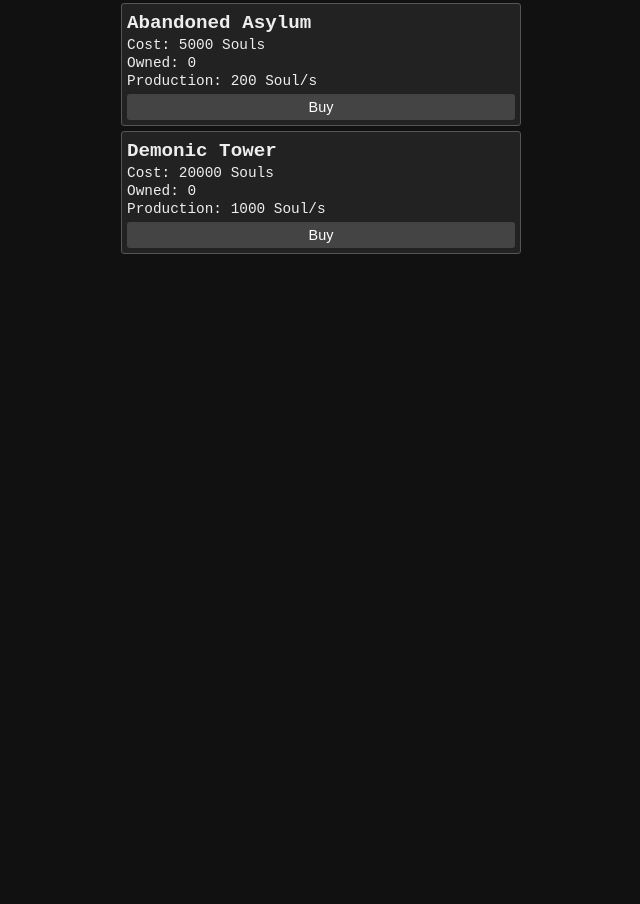
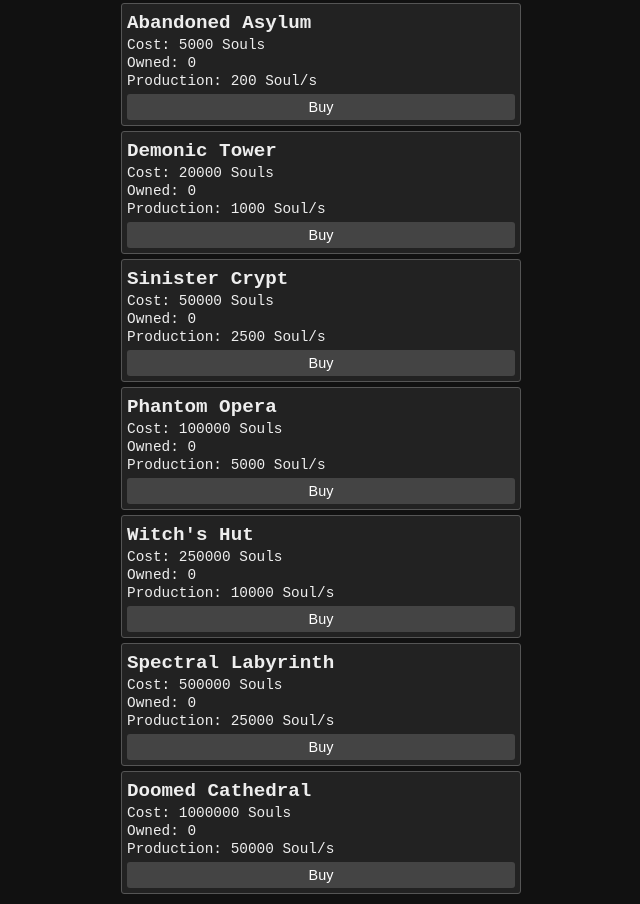
Before and after one commit to largefort/idlejumpscaretycoon, a plain HTML site: page index.html in a window 1280 px wide. Shown: the part 539-1443 px from the top of the page, without its empty margins (319-959 px from the left). Before the commit the page ends 803 px from the top, so only its background shows below. Drawn offline with Linux system fonts and the light colour scheme.

Commit message:
Update index.html

```diff
--- a/index.html
+++ b/index.html
@@ -115,7 +115,7 @@
     <!-- New Reset Progress button -->
     <button id="resetButton">Reset Progress</button>
     <div id="buildings">
-      <!-- Haunted House -->
+      <!-- Existing Buildings -->
       <div class="building" data-id="hauntedHouse">
         <h3>Haunted House</h3>
         <p class="costLine">Cost: <span class="cost">10</span> Souls</p>
@@ -123,7 +123,6 @@
         <p class="productionLine">Production: <span class="production">1</span> Soul/s</p>
         <button class="buy">Buy</button>
       </div>
-      <!-- Cursed Mansion -->
       <div class="building" data-id="cursedMansion">
         <h3>Cursed Mansion</h3>
         <p class="costLine">Cost: <span class="cost">100</span> Souls</p>
@@ -131,7 +130,6 @@
         <p class="productionLine">Production: <span class="production">10</span> Soul/s</p>
         <button class="buy">Buy</button>
       </div>
-      <!-- Graveyard -->
       <div class="building" data-id="graveyard">
         <h3>Graveyard</h3>
         <p class="costLine">Cost: <span class="cost">1000</span> Souls</p>
@@ -139,7 +137,6 @@
         <p class="productionLine">Production: <span class="production">50</span> Soul/s</p>
         <button class="buy">Buy</button>
       </div>
-      <!-- Abandoned Asylum -->
       <div class="building" data-id="abandonedAsylum">
         <h3>Abandoned Asylum</h3>
         <p class="costLine">Cost: <span class="cost">5000</span> Souls</p>
@@ -147,12 +144,47 @@
         <p class="productionLine">Production: <span class="production">200</span> Soul/s</p>
         <button class="buy">Buy</button>
       </div>
-      <!-- Demonic Tower -->
       <div class="building" data-id="demonicTower">
         <h3>Demonic Tower</h3>
         <p class="costLine">Cost: <span class="cost">20000</span> Souls</p>
         <p class="ownedLine">Owned: <span class="owned">0</span></p>
         <p class="productionLine">Production: <span class="production">1000</span> Soul/s</p>
+        <button class="buy">Buy</button>
+      </div>
+      <!-- 5 New Buildings -->
+      <div class="building" data-id="sinisterCrypt">
+        <h3>Sinister Crypt</h3>
+        <p class="costLine">Cost: <span class="cost">50000</span> Souls</p>
+        <p class="ownedLine">Owned: <span class="owned">0</span></p>
+        <p class="productionLine">Production: <span class="production">2500</span> Soul/s</p>
+        <button class="buy">Buy</button>
+      </div>
+      <div class="building" data-id="phantomOpera">
+        <h3>Phantom Opera</h3>
+        <p class="costLine">Cost: <span class="cost">100000</span> Souls</p>
+        <p class="ownedLine">Owned: <span class="owned">0</span></p>
+        <p class="productionLine">Production: <span class="production">5000</span> Soul/s</p>
+        <button class="buy">Buy</button>
+      </div>
+      <div class="building" data-id="witchHut">
+        <h3>Witch's Hut</h3>
+        <p class="costLine">Cost: <span class="cost">250000</span> Souls</p>
+        <p class="ownedLine">Owned: <span class="owned">0</span></p>
+        <p class="productionLine">Production: <span class="production">10000</span> Soul/s</p>
+        <button class="buy">Buy</button>
+      </div>
+      <div class="building" data-id="spectralLabyrinth">
+        <h3>Spectral Labyrinth</h3>
+        <p class="costLine">Cost: <span class="cost">500000</span> Souls</p>
+        <p class="ownedLine">Owned: <span class="owned">0</span></p>
+        <p class="productionLine">Production: <span class="production">25000</span> Soul/s</p>
+        <button class="buy">Buy</button>
+      </div>
+      <div class="building" data-id="doomedCathedral">
+        <h3>Doomed Cathedral</h3>
+        <p class="costLine">Cost: <span class="cost">1000000</span> Souls</p>
+        <p class="ownedLine">Owned: <span class="owned">0</span></p>
+        <p class="productionLine">Production: <span class="production">50000</span> Soul/s</p>
         <button class="buy">Buy</button>
       </div>
     </div>
@@ -171,6 +203,11 @@
         graveyard: "Graveyard",
         abandonedAsylum: "Abandoned Asylum",
         demonicTower: "Demonic Tower",
+        sinisterCrypt: "Sinister Crypt",
+        phantomOpera: "Phantom Opera",
+        witchHut: "Witch's Hut",
+        spectralLabyrinth: "Spectral Labyrinth",
+        doomedCathedral: "Doomed Cathedral",
         cost: "Cost",
         owned: "Owned",
         production: "Production",
@@ -191,6 +228,11 @@
         graveyard: "Cementerio",
         abandonedAsylum: "Manicomio Abandonado",
         demonicTower: "Torre Demoníaca",
+        sinisterCrypt: "Cripta Siniestra",
+        phantomOpera: "Ópera Fantasma",
+        witchHut: "Cabaña de la Bruja",
+        spectralLabyrinth: "Laberinto Espectral",
+        doomedCathedral: "Catedral Condenada",
         cost: "Costo",
         owned: "Poseídas",
         production: "Producción",
@@ -213,7 +255,12 @@
       cursedMansion: { name: "Cursed Mansion", cost: 100, production: 10, owned: 0, costMultiplier: 1.15 },
       graveyard: { name: "Graveyard", cost: 1000, production: 50, owned: 0, costMultiplier: 1.15 },
       abandonedAsylum: { name: "Abandoned Asylum", cost: 5000, production: 200, owned: 0, costMultiplier: 1.15 },
-      demonicTower: { name: "Demonic Tower", cost: 20000, production: 1000, owned: 0, costMultiplier: 1.15 }
+      demonicTower: { name: "Demonic Tower", cost: 20000, production: 1000, owned: 0, costMultiplier: 1.15 },
+      sinisterCrypt: { name: "Sinister Crypt", cost: 50000, production: 2500, owned: 0, costMultiplier: 1.15 },
+      phantomOpera: { name: "Phantom Opera", cost: 100000, production: 5000, owned: 0, costMultiplier: 1.15 },
+      witchHut: { name: "Witch's Hut", cost: 250000, production: 10000, owned: 0, costMultiplier: 1.15 },
+      spectralLabyrinth: { name: "Spectral Labyrinth", cost: 500000, production: 25000, owned: 0, costMultiplier: 1.15 },
+      doomedCathedral: { name: "Doomed Cathedral", cost: 1000000, production: 50000, owned: 0, costMultiplier: 1.15 }
     };
 
     function saveGame() {
```
